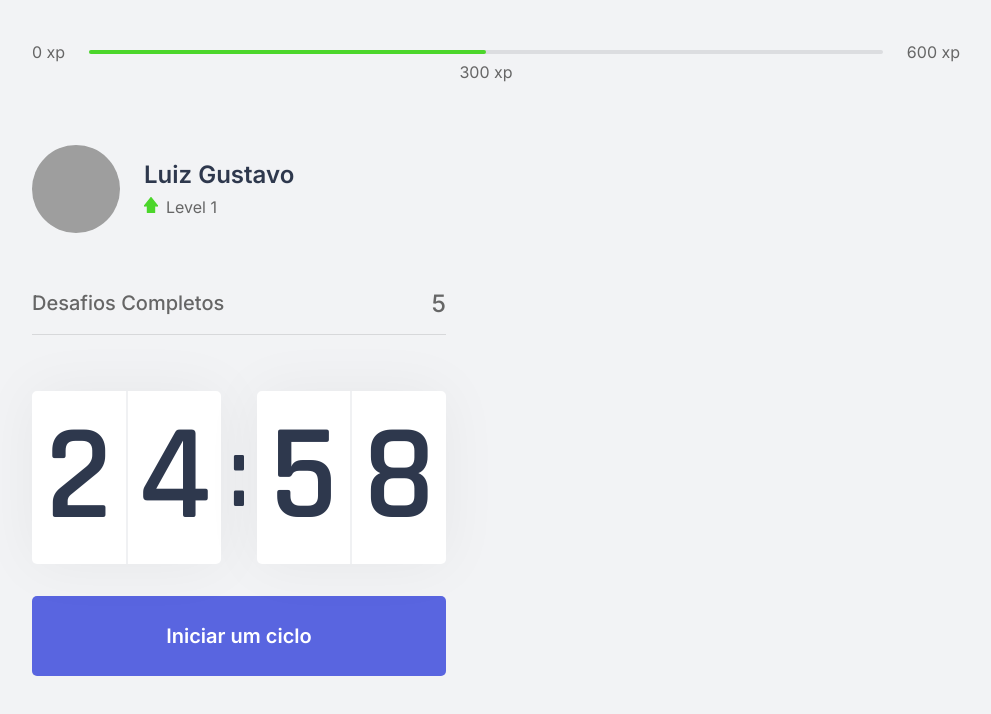
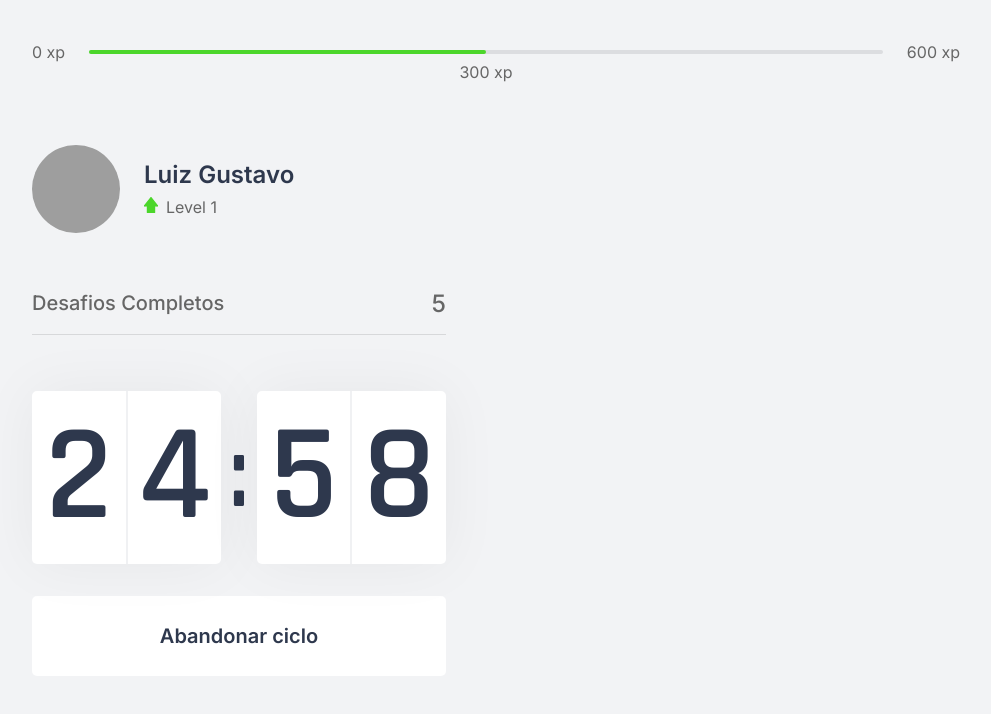
Before and after one commit to iamtheluiz/move.it, a Next.js app: page / in a window 1280 px wide. Both pictures are taken after a click on the button "Iniciar um ciclo". Shown: the top 714 px of the page, without its empty margins (144-1135 px from the left). Built offline with nearby package versions, Linux system fonts and the light colour scheme; grey boxes are pictures that could not be loaded.

Commit message:
feat: add Countdown reset

```diff
--- a/src/components/Countdown.tsx
+++ b/src/components/Countdown.tsx
@@ -2,9 +2,11 @@
 
 import styles from '../styles/components/Countdown.module.css';
 
+let countdownTimeout: NodeJS.Timeout;
+
 export function Countdown() {
   const [time, setTime] = useState(25 * 60);
-  const [active, setActive] = useState(false);
+  const [isActive, setIsActive] = useState(false);
 
   const minutes = Math.floor(time / 60);
   const seconds = time % 60;
@@ -13,15 +15,21 @@
   const [secondLeft, secondRight] = String(seconds).padStart(2, '0').split('')
 
   useEffect(() => {
-    if (active && time > 0) {
-      setTimeout(() => {
+    if (isActive && time > 0) {
+      countdownTimeout = setTimeout(() => {
         setTime(time - 1);
       }, 1000)
     }
-  }, [active, time]);
+  }, [isActive, time]);
 
   function startCountdown() {
-    setActive(true)
+    setIsActive(true)
+  }
+
+  function resetCountdown() {
+    clearTimeout(countdownTimeout);
+    setIsActive(false);
+    setTime(25 * 60);
   }
 
   return (
@@ -38,6 +46,15 @@
         </div>
       </div>
 
+      {isActive ? (
+        <button
+          type="button"
+          className={`${styles.countdownButton} ${styles.countdownButtonActive}`}
+          onClick={resetCountdown}
+        >
+          Abandonar ciclo
+        </button>
+      ) : (
         <button
           type="button"
           className={styles.countdownButton}
@@ -45,6 +62,7 @@
         >
           Iniciar um ciclo
         </button>
+      )}
     </div>
   )
 }
--- a/src/styles/components/Countdown.module.css
+++ b/src/styles/components/Countdown.module.css
@@ -58,3 +58,11 @@
 .countdownButton:hover {
   background-color: var(--blue-dark);
 }
+.countdownButtonActive {
+  background-color: var(--white);
+  color: var(--title);
+}
+.countdownButtonActive:hover {
+  background-color: var(--red);
+  color: var(--white);
+}
```
Lines whose indentation alone changed are shown as unchanged.
